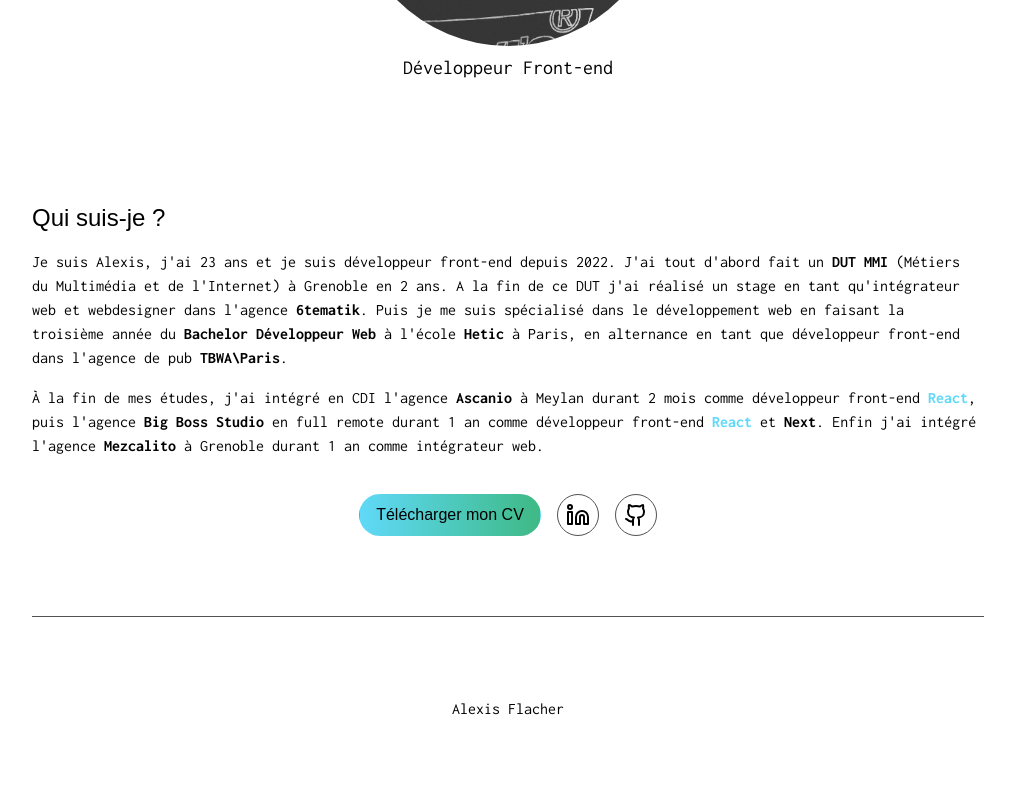
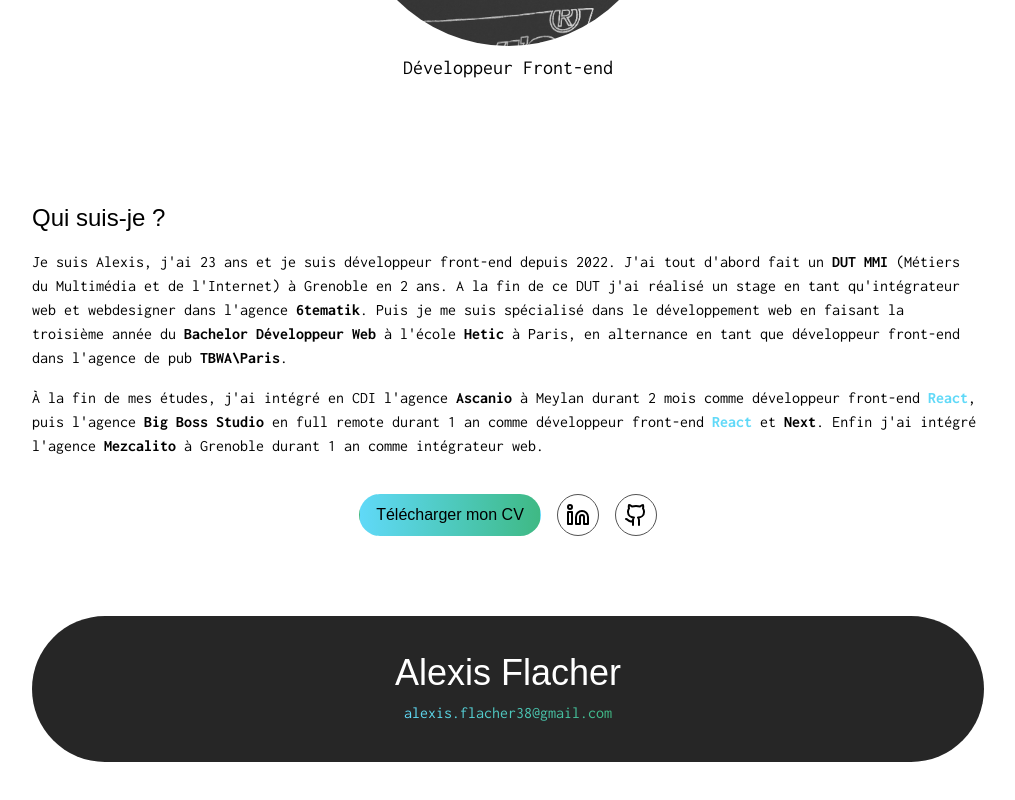
Before and after one commit to AlexisF9/Portfolio-2025, a Next.js app: page / in a window 1280 px wide. Shown: the part 598-1398 px from the top of the page, without its empty margins (132-1147 px from the left). Built offline with nearby package versions, Linux system fonts and the light colour scheme; a web font is replaced by a local one.

Commit message:
edit footer style + add footer animation + edit layout padding

```diff
--- a/app/layout.tsx
+++ b/app/layout.tsx
@@ -16,7 +16,7 @@ export default function RootLayout({
 }>) {
   return (
     <html lang="en" className="light">
-      <body className="max-w-5xl mx-auto pr-9 pl-9 bg-white dark:bg-neutral-900 overflow-x-hidden">
+      <body className="max-w-5xl mx-auto pr-4 pl-4 md:pr-9 md:pl-9 bg-white dark:bg-neutral-900 overflow-x-hidden">
         <LenisScroll />
         <Navbar />
         {children}
--- a/src/components/footer.tsx
+++ b/src/components/footer.tsx
@@ -1,7 +1,41 @@
+"use client";
+import gsap from "gsap";
+import Link from "next/link";
+import { useEffect, useRef } from "react";
+
 export function Footer() {
+  const footerRef = useRef(null);
+  useEffect(() => {
+    gsap.fromTo(
+      footerRef.current,
+      { opacity: 0, width: "60%" },
+      {
+        opacity: 1,
+        width: "100%",
+        duration: 1.5,
+        ease: "power3.out",
+        scrollTrigger: {
+          trigger: footerRef.current,
+          start: "top 80%",
+        },
+      }
+    );
+  }, []);
+
   return (
-    <footer className="max-w-5xl mx-auto border-neutral-600 flex border-t items-center justify-center mt-20 py-9 md:py-20 px-9">
-      <p className="dark:text-white">Alexis Flacher</p>
+    <footer
+      ref={footerRef}
+      className="w-fit flex flex-col align-center gap-2 max-w-5xl mx-auto flex items-center justify-center my-10 md:my-20 py-9 px-9 bg-neutral-800 rounded-full dark:bg-transparent border border-transparent dark:border-white"
+    >
+      <p className="w-max font-gothic text-xl md:text-4xl text-white">
+        Alexis Flacher
+      </p>
+      <Link
+        href={"mailto:alexis.flacher38@gmail.com"}
+        className="w-max bg-linear-to-r from-react to-vue inline-block text-transparent bg-clip-text"
+      >
+        alexis.flacher38@gmail.com
+      </Link>
     </footer>
   );
 }
```
